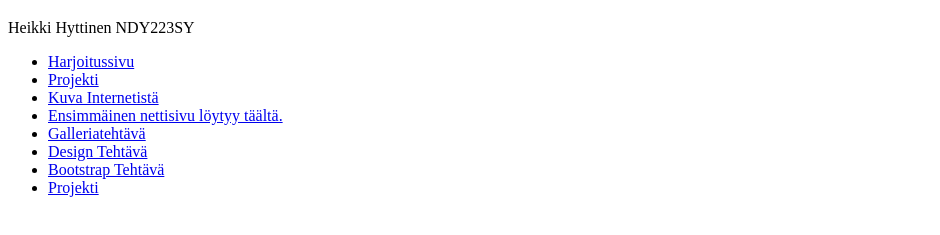
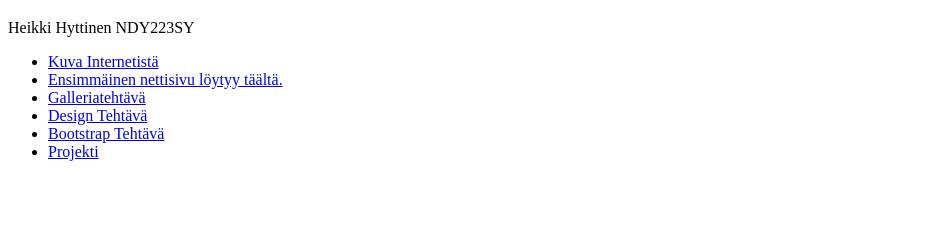
Before and after one commit to Hythei/Verkkosivujen-Kehitt-minen-GitHubRepo, a plain HTML site: page index.html in a window 1280 px wide. Shown: the part 61-296 px from the top of the page, without its empty margins (0-940 px from the left). Drawn offline with Linux system fonts and the light colour scheme.

Commit message:
Update index.html

```diff
--- a/index.html
+++ b/index.html
@@ -10,8 +10,6 @@
     <h1>Minun kurssitehtävien palautussivu</h1>
     <p>Heikki Hyttinen NDY223SY</p>
     <ul>
-        <li><a href="harjoitus.html">Harjoitussivu</a></li>
-        <li><a href="(Lisää tänne linkki myöhemmin)">Projekti</a></li>
         <li><a href="kuva_internetista.html">Kuva Internetistä</a></li>
         <li><a href="eka_nettisivu/eka_sivu.html">Ensimmäinen nettisivu löytyy täältä.</a>
         <li><a href="galleria/index.html">Galleriatehtävä</a></li>
```
